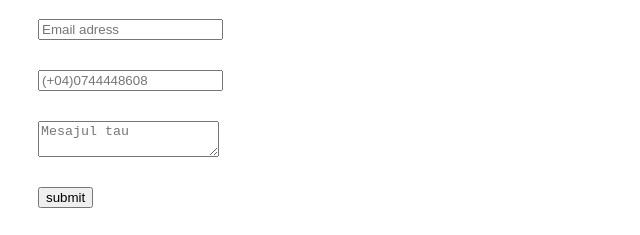
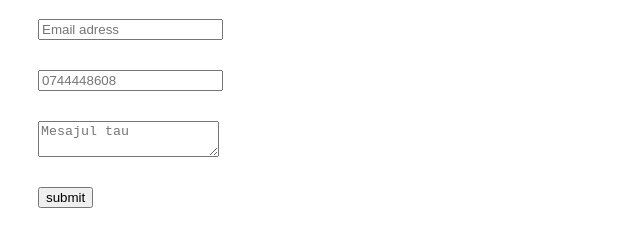
Before and after one commit to SilviuCismilianu/Demo-Repo, a plain HTML site: page contact.html in a window 1280 px wide. Shown: the part 264-499 px from the top of the page, 0-640 px from the left. Drawn offline with Linux system fonts and the light colour scheme.

Commit message:
schimbat formatul numarului de telefon

```diff
--- a/contact.html
+++ b/contact.html
@@ -19,7 +19,7 @@
         <form name="contact" method="POST" data-netlify="true">
         <input type="text" name="name" placeholder="Full Name" required>
         <input type="email" Name="email" placeholder="Email adress" required>
-        <input type="tel" name="Numar Telefon" placeholder="(+04)0744448608" pattern="[\(]\d{2}[\)\d{2}[\-]\d{4}\d{4}" required>
+        <input type="tel" name="Numar Telefon" placeholder="0744448608" pattern="[\(]\d{}[\)\d{2}[\-]\d{4}\d{4}">
         <textarea name="Mesaj" placeholder="Mesajul tau"></textarea>
         <button tipe="submit">submit</button>
 
```
